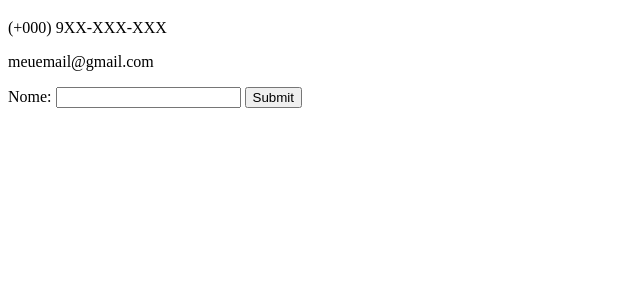
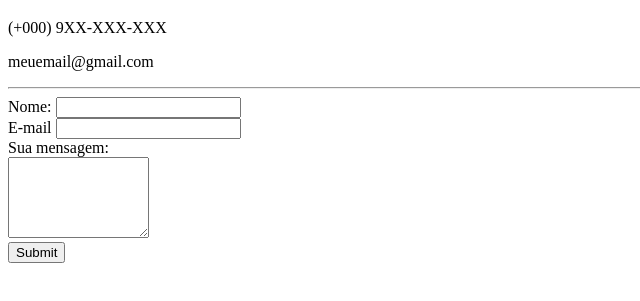
Before and after one commit to HeranyRC/Web-Development-Bootcamp-2023, a plain HTML site: page aulas/Modulo3/contact-me.html in a window 1280 px wide. Shown: the part 61-362 px from the top of the page, without its empty margins (0-640 px from the left). Drawn offline with Linux system fonts and the light colour scheme.

Commit message:
Update Contact-me

```diff
--- a/aulas/Modulo3/contact-me.html
+++ b/aulas/Modulo3/contact-me.html
@@ -8,9 +8,14 @@
     <h1>Meus contactos</h1>
     <p>(+000) 9XX-XXX-XXX</p>
     <p>meuemail@gmail.com</p>
-    <form action="">
+    <hr>
+    <form action="mailto:caminharoger@gmail.com" method="post" enctype="text/plain">
         <label>Nome:</label>
-        <input type="text">
+        <input name="nome" type="text"><br>
+        <label>E-mail</label>
+        <input type="email" name="email"><br>
+        <label>Sua mensagem:</label><br>
+        <textarea name="texto" cols="15" rows="5"></textarea><br>
         <input type="submit">
     </form>
 </body>
```
